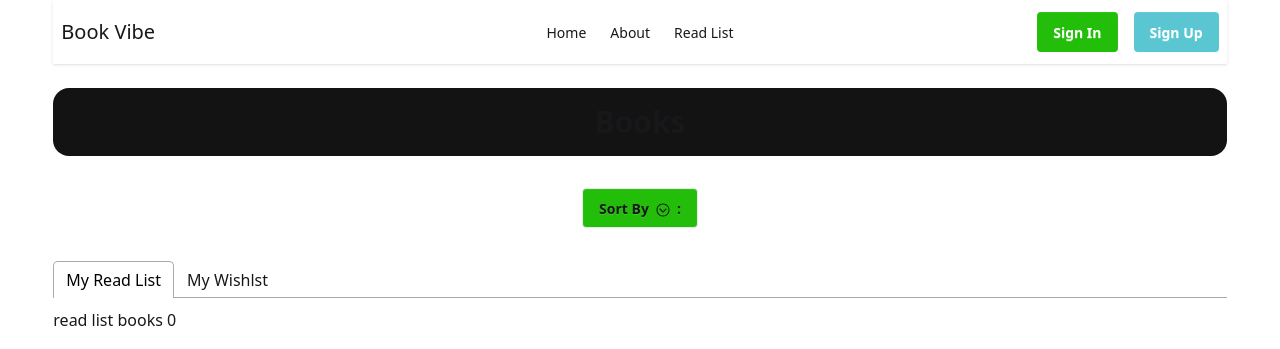
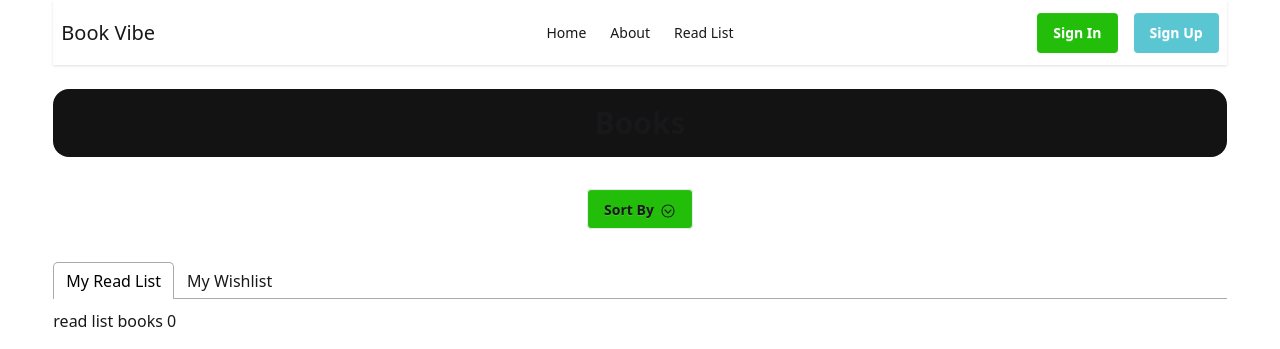
Before and after one commit to jonaedjoshim/boi-poka, a React (Vite) app: page /readList in a window 1280 px wide. Shown: the top 349 px of the page. Built offline with nearby package versions, Linux system fonts and the light colour scheme.

Commit message:
16th commit

```diff
--- a/package.json
+++ b/package.json
@@ -15,6 +15,7 @@
     "react-dom": "^19.2.0",
     "react-icons": "^5.5.0",
     "react-router": "^7.11.0",
+    "react-router-dom": "^7.12.0",
     "react-tabs": "^6.1.0",
     "tailwindcss": "^4.1.18"
   },
--- a/src/Routes/Routes.jsx
+++ b/src/Routes/Routes.jsx
@@ -1,37 +1,36 @@
 import React from "react";
-import { createBrowserRouter } from "react-router";
+import { createBrowserRouter } from "react-router-dom";
 import Root from "../pages/Root/Root";
 import ErrorPage from "../pages/ErrorPage/ErrorPage";
 import Home from "../pages/Home/Home";
 import About from "../pages/About/About";
 import BookDetails from "../pages/BookDetails/BookDetails";
-import readList from "../pages/readList/readList";
+import ReadList from "../pages/readList/readList";
 
 export const router = createBrowserRouter([
   {
     path: "/",
-    Component: Root,
-    errorElement: <ErrorPage></ErrorPage>,
+    element: <Root />,
+    errorElement: <ErrorPage />,
     children: [
       {
         index: true,
-        loader: () => fetch("booksData.json"),
-        path: "/",
-        Component: Home,
+        element: <Home />,
+        loader: () => fetch("/booksData.json"),
       },
       {
-        path: "/about",
-        Component: About,
+        path: "about",
+        element: <About />,
       },
       {
-        path: "/readList",
-        loader: () => fetch("booksData.json"),
-        Component: readList,
+        path: "readList",
+        element: <ReadList />,
+        loader: () => fetch("/booksData.json"),
       },
       {
-        path: "/bookDetails/:id",
-        loader: () => fetch("booksData.json"),
-        Component: BookDetails,
+        path: "bookDetails/:id",
+        element: <BookDetails />,
+        loader: () => fetch("/booksData.json"),
       },
     ],
   },
--- a/src/component/Header/Navbar.jsx
+++ b/src/component/Header/Navbar.jsx
@@ -1,17 +1,12 @@
 import React from "react";
-import { Link } from "react-router";
+import { Link } from "react-router-dom";
+
 const links = (
-    <div className="flex gap-6">
-      <Link to="/">
-        <li>Home</li>
-      </Link>
-      <Link to="/about">
-        <li>About</li>
-      </Link>
-      <Link to="/readList">
-        <li>Read List</li>
-      </Link>
-    </div>
+  <>
+    <li><Link to="/">Home</Link></li>
+    <li><Link to="/about">About</Link></li>
+    <li><Link to="/readList">Read List</Link></li>
+  </>
 );
 
 const Navbar = () => {
@@ -20,26 +15,14 @@ const Navbar = () => {
       <div className="navbar-start">
         <div className="dropdown">
           <div tabIndex={0} role="button" className="btn btn-ghost lg:hidden">
-            <svg
-              xmlns="http://www.w3.org/2000/svg"
-              className="h-5 w-5"
-              fill="none"
-              viewBox="0 0 24 24"
-              stroke="currentColor"
-            >
-              {" "}
-              <path
-                strokeLinecap="round"
-                strokeLinejoin="round"
-                strokeWidth="2"
-                d="M4 6h16M4 12h8m-8 6h16"
-              />{" "}
+            <svg xmlns="http://www.w3.org/2000/svg" className="h-5 w-5"
+              fill="none" viewBox="0 0 24 24" stroke="currentColor">
+              <path strokeLinecap="round" strokeLinejoin="round"
+                strokeWidth="2" d="M4 6h16M4 12h8m-8 6h16" />
             </svg>
           </div>
-          <ul
-            tabIndex="-1"
-            className="menu menu-sm dropdown-content bg-base-100 rounded-box z-1 mt-3 w-52 p-2 shadow"
-          >
+          <ul tabIndex="-1"
+            className="menu menu-sm dropdown-content bg-base-100 rounded-box z-1 mt-3 w-52 p-2 shadow">
             {links}
           </ul>
         </div>
@@ -49,12 +32,8 @@ const Navbar = () => {
         <ul className="menu menu-horizontal px-1">{links}</ul>
       </div>
       <div className="navbar-end space-x-4 hidden lg:flex">
-        <button className="btn bg-[#23BE0A] text-white border-none">
-          Sign In
-        </button>
-        <button className="btn bg-[#59C6D2] text-white border-none">
-          Sign Up
-        </button>
+        <button className="btn bg-[#23BE0A] text-white border-none">Sign In</button>
+        <button className="btn bg-[#59C6D2] text-white border-none">Sign Up</button>
       </div>
     </div>
   );
--- a/src/pages/BookDetails/BookDetails.jsx
+++ b/src/pages/BookDetails/BookDetails.jsx
@@ -8,8 +8,8 @@ const BookDetails = () => {
   const { id } = useParams();
   const bookId = parseInt(id);
   const data = useLoaderData();
-  console.log(typeof data)
-  const singleBook = data.find((book) => book.bookId === bookId);
+  const booksArray = Array.isArray(data) ? data : data?.books || [];
+  const singleBook = booksArray.find((book) => book.bookId === bookId);
 
   if (!singleBook) {
     return <p className="text-center text-red-500">Book not found</p>;
--- a/src/pages/Root/Root.jsx
+++ b/src/pages/Root/Root.jsx
@@ -1,14 +1,14 @@
 import React from 'react';
 import Navbar from '../../component/Header/Navbar';
 import Footer from '../../component/Footer/Footer';
-import { Outlet } from 'react-router';
+import { Outlet } from 'react-router-dom';
 
 const Root = () => {
   return (
     <div className='w-11/12 mx-auto'>
-      <Navbar></Navbar>
-      <Outlet></Outlet>
-      <Footer></Footer>
+      <Navbar />
+      <Outlet />
+      <Footer />
     </div>
   );
 };
--- a/src/pages/readList/readList.jsx
+++ b/src/pages/readList/readList.jsx
@@ -1,5 +1,5 @@
 import React, { useEffect, useState } from "react";
-import { useLoaderData } from "react-router";
+import { useLoaderData } from "react-router-dom";
 import { Tab, Tabs, TabList, TabPanel } from "react-tabs";
 import "react-tabs/style/react-tabs.css";
 import { IoIosArrowDropdown } from "react-icons/io";
@@ -10,6 +10,7 @@ const ReadList = () => {
   const [readList, setReadList] = useState([]);
   const [Sort, setSort] = useState("");
   const data = useLoaderData();
+
   useEffect(() => {
     const storedBookData = getStoredBook();
     const convertedStoredBookData = storedBookData.map((id) => parseInt(id));
@@ -33,7 +34,7 @@ const ReadList = () => {
         popoverTarget="popover-1"
         style={{ anchorName: "--anchor-1" }}
       >
-        Sort By <IoIosArrowDropdown className="text-base mt-1" /> : {Sort || ""}
+        Sort By {Sort ? `: ${Sort}` : <IoIosArrowDropdown className="text-base mt-1 " />}
       </button>
 
       <ul
@@ -49,10 +50,11 @@ const ReadList = () => {
           <a onClick={() => handleSort("ratings")}>Ratings</a>
         </li>
       </ul>
+
       <Tabs>
         <TabList>
           <Tab>My Read List</Tab>
-          <Tab>My Wishlst</Tab>
+          <Tab>My Wishlist</Tab>
         </TabList>
         <TabPanel>
           <h2>read list books {readList.length}</h2>
```
Also changed, not shown: 1 other file (tests, documents, lock files or other folders).
